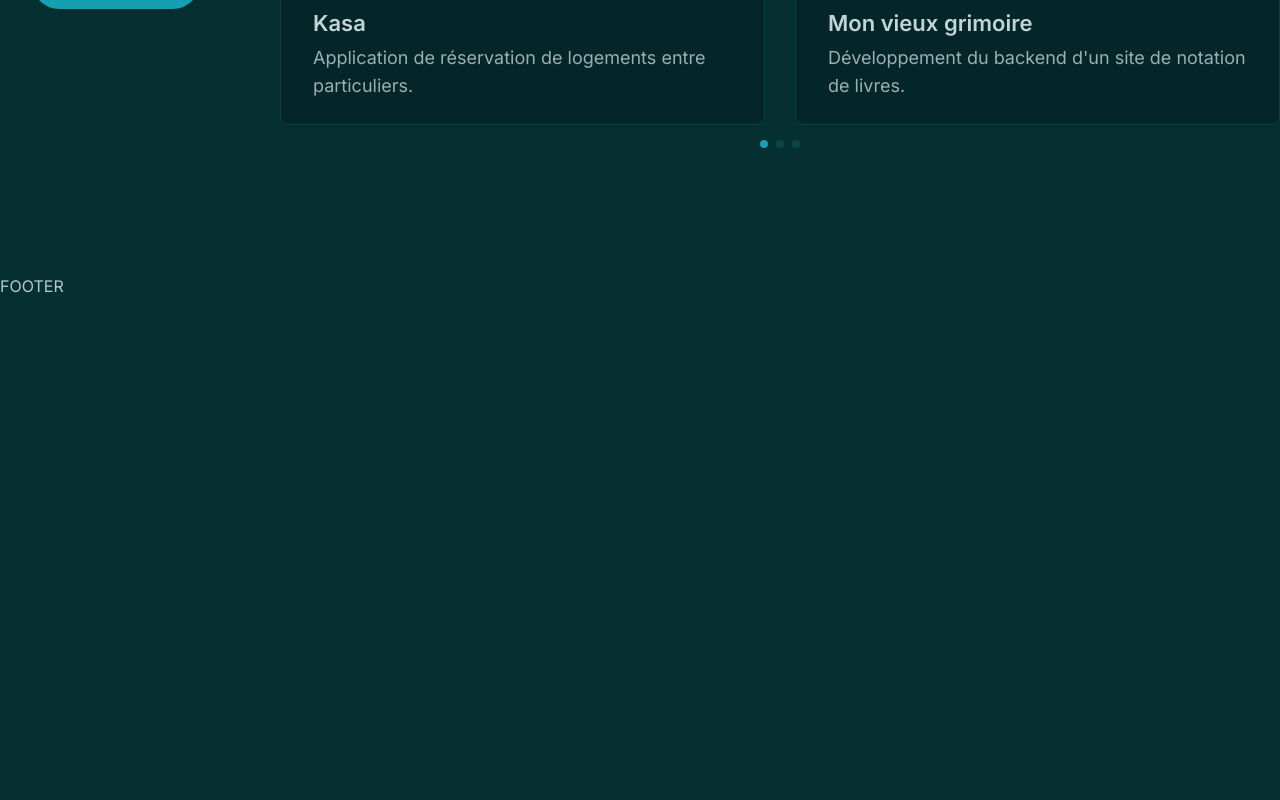
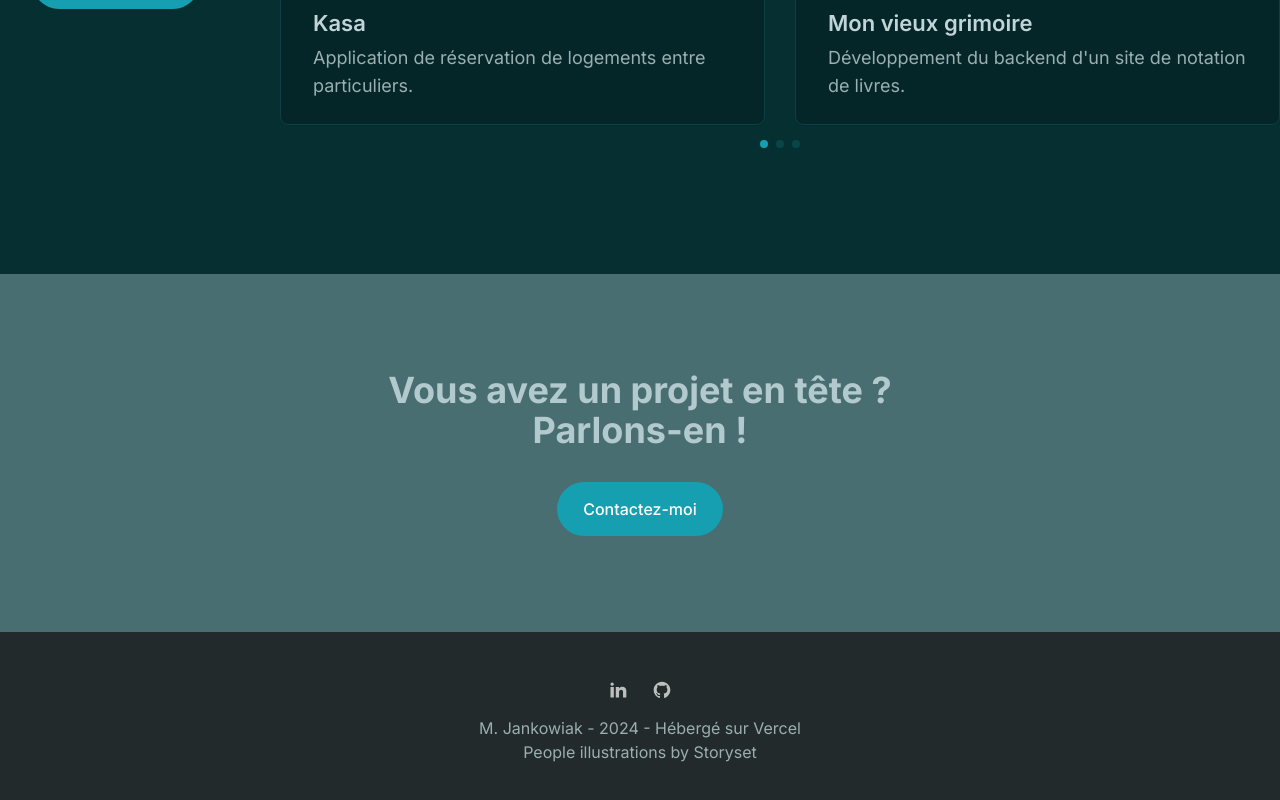
Before and after one commit to Majtthieu/portfolionext, a Next.js app: page / in a window 1280 px wide. Shown: the part 1952-2752 px from the top of the page. Before the commit the page ends 2250 px from the top, so only its background shows below. Built offline with nearby package versions, Linux system fonts and the light colour scheme.

Commit message:
CTA pour fin de page principale et footer avec credits

```diff
--- a/app/page.tsx
+++ b/app/page.tsx
@@ -1,4 +1,5 @@
 import About from "@/components/About";
+import CallToAction from "@/components/CallToAction";
 import Hero from "@/components/Hero";
 import Projects from "@/components/Projects";
 
@@ -8,6 +9,7 @@ export default function Home() {
       <Hero />
       <About />
       <Projects />
+      <CallToAction />
     </main>
   );
 }
--- /dev/null
+++ b/components/CallToAction.tsx
@@ -0,0 +1,21 @@
+import Link from "next/link";
+import { Button } from "./ui/button";
+
+const Cta = () => {
+  return (
+    <section className="py-24 bg-tertiary dark:bg-secondary/40">
+      <div className="container mx-auto">
+        <div className="flex flex-col items-center">
+          <h2 className="h2 max-w-xl text-center mb-8">
+            Vous avez un projet en tête ? Parlons-en !
+          </h2>
+          <Link href="/contact">
+            <Button>Contactez-moi</Button>
+          </Link>
+        </div>
+      </div>
+    </section>
+  );
+};
+
+export default Cta;
--- a/components/Footer.tsx
+++ b/components/Footer.tsx
@@ -1,5 +1,24 @@
+import Socials from "./Socials";
+
 const Footer = () => {
-  return <div>FOOTER</div>;
+  return (
+    <footer className="bg-muted py-12">
+      <div className="container mx-auto">
+        <div className="flex flex-col items-center justify-between">
+          <Socials
+            containerStyles="flex gap-x-6 mx-auto xl:mx-0 mb-4"
+            iconsStyles="text-primary dark:text-white/70 text-[20px] hover:text-white dark:hover:text-primary transition-all"
+          />
+          <div className="text-muted-foreground flex flex-col items-center">
+            <p>M. Jankowiak - 2024 - Hébergé sur Vercel</p>
+            <a href="https://storyset.com/people">
+              People illustrations by Storyset
+            </a>
+          </div>
+        </div>
+      </div>
+    </footer>
+  );
 };
 
 export default Footer;
```
